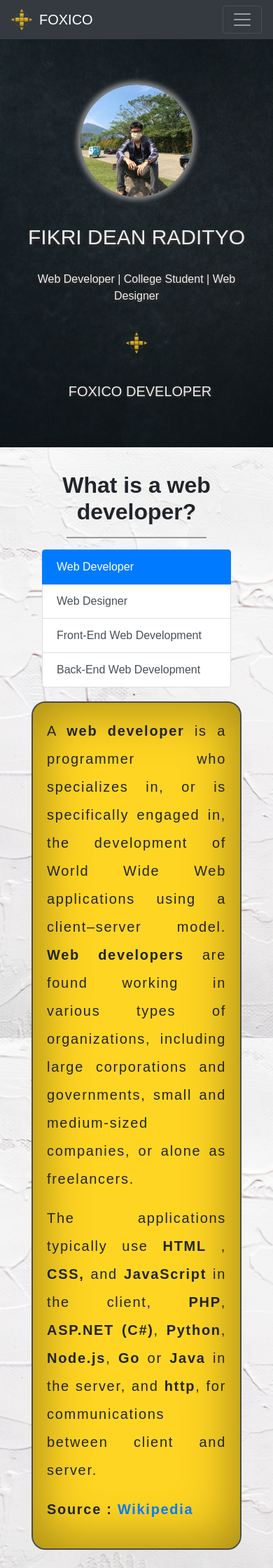
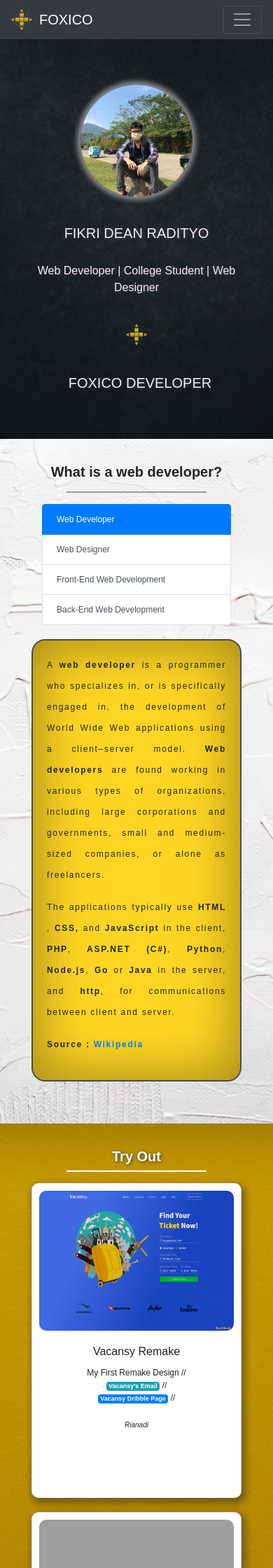
Before and after one commit to Rianadi/Rianadi.github.io, a PHP site: page / in a window 390 px wide. Shown: the top 2240 px of the page at 70% size. Run offline with PHP 8.4, Linux system fonts and the light colour scheme; grey boxes are pictures that could not be loaded.

Commit message:
Mengubah font-size pada web

```diff
--- a/css/index.css
+++ b/css/index.css
@@ -407,7 +391,7 @@ section.core .core-list p span {
   .jumbotron h1 {
     margin-bottom: 30px;
     color: #ededed;
-    font-size: 30px;
+    font-size: 20px;
   }
   .jumbotron p {
     margin-bottom: 30px;
@@ -447,26 +431,41 @@ section.core .core-list p span {
     -webkit-box-shadow: none;
             box-shadow: none;
   }
-  .core {
+  section.core {
     background-image: url(../img/about-background.jpg);
     padding: 60px;
   }
-  .core .core-1 {
+  section.core .core-header h2 {
+    font-size: 20px;
+  }
+  section.core .core-1 {
     margin-bottom: 20px;
   }
-  .core .core-p p {
-    font-size: 10px;
+  section.core .core-1 a {
+    font-size: 12px;
   }
-  .core .core-list p {
-    font: 14px/30px assistant, sans-serif;
+  section.core .core-list p {
+    font: 12px/30px assistant, sans-serif;
     letter-spacing: 1.7px;
     font-weight: 400;
     text-align: justify;
   }
-  .core .core-list p span {
+  section.core .core-list p span {
     font-weight: bold;
   }
-  .card img {
+  section.portfolio .core-header h2 {
+    font-size: 20px;
+  }
+  section.portfolio .card .card-title {
+    font-size: 16px;
+  }
+  section.portfolio .card .card-text {
+    font-size: 12px;
+  }
+  section.portfolio .card cite {
+    font-size: 10px;
+  }
+  section.portfolio .card img {
     margin: 0px auto;
     min-height: 200px;
     max-width: 400px;
--- a/css/index.scss
+++ b/css/index.scss
@@ -432,7 +391,7 @@ section.core {
     h1 {
       margin-bottom: 30px;
       color: #ededed;
-      font-size: 30px;
+      font-size: 20px;
     }
 
     p {
@@ -473,27 +432,30 @@ section.core {
     }
   }
 
-  .core {
+  section.core {
     background-image: url(../img/about-background.jpg);
     padding: 60px;
 
+    .core-header {
+      h2 {
+        font-size: 20px;
+      }
+    }
+
     .core-1 {
       margin-bottom: 20px;
-    }
 
-    .core-p {
-      p {
-        font-size: 10px;
+      a {
+        font-size: 12px;
       }
     }
 
     .core-list {
       p {
-        font: 14px/30px assistant, sans-serif;
+        font: 12px/30px assistant, sans-serif;
         letter-spacing: 1.7px;
         font-weight: 400;
         text-align: justify;
-        // text-justify: inter-word;
 
         span {
           font-weight: bold;
@@ -502,7 +464,26 @@ section.core {
     }
   }
 
+  section.portfolio {
+    .core-header {
+      h2 {
+        font-size: 20px;
+      }
+    }
+
     .card {
+      .card-title {
+        font-size: 16px;
+      }
+
+      .card-text {
+        font-size: 12px;
+      }
+
+      cite {
+        font-size: 10px;
+      }
+
       img {
         margin: 0px auto;
         min-height: 200px;
--- a/index.html
+++ b/index.html
@@ -69,16 +69,6 @@
         </ul>
       </div>
   </nav>
-
-  <!-- <div class="topnav" id="myTopnav">
-    <a href="#home" class="active">Home</a>
-    <a href="#news">News</a>
-    <a href="#contact">Contact</a>
-    <a href="#about">About</a>
-    <a href="javascript:void(0);" class="icon" onclick="myFunction()">
-      <i class="fa fa-bars"></i>
-    </a>
-  </div> -->
   <!-- Navbar End -->
 
   <!-- Carousel Start -->
@@ -93,22 +83,16 @@
         <div class="carousel-item active">
           <img src="img/Jumbotron800.png" class="d-block w-100" alt="...">
           <div class="carousel-caption d-none d-md-block">
-            <!-- <h5>First slide label</h5>
-            <p>Some representative placeholder content for the first slide.</p> -->
           </div>
         </div>
         <div class="carousel-item">
           <img src="img/code.png" class="d-block w-100" alt="...">
           <div class="carousel-caption d-none d-md-block">
-            <!-- <h5>Second slide label</h5>
-            <p>Some representative placeholder content for the second slide.</p> -->
           </div>
         </div>
         <div class="carousel-item">
           <img src="img/anime.png" class="d-block w-100" alt="...">
           <div class="carousel-caption d-none d-md-block">
-            <!-- <h5>Third slide label</h5>
-            <p>Some representative placeholder content for the third slide.</p> -->
           </div>
         </div>
       </div>
@@ -219,7 +203,7 @@
   <!-- Portfolio Start -->
   <section class="portfolio parallax card-luar" id="portfolio">
     <div class="container">
-      <div class="row text-center">
+      <div class="row text-center core-header">
         <div class="col-lg-12">
           <h2>
             Try Out
```
Also changed, not shown: other parts of css/index.css (+19 -19 lines), other parts of css/index.scss (+21 -41 lines), css/index2.css (added, +8 -0 lines), css/index2.scss (added, +8 -0 lines), 2 other files. Lines whose indentation alone changed are shown as unchanged.
